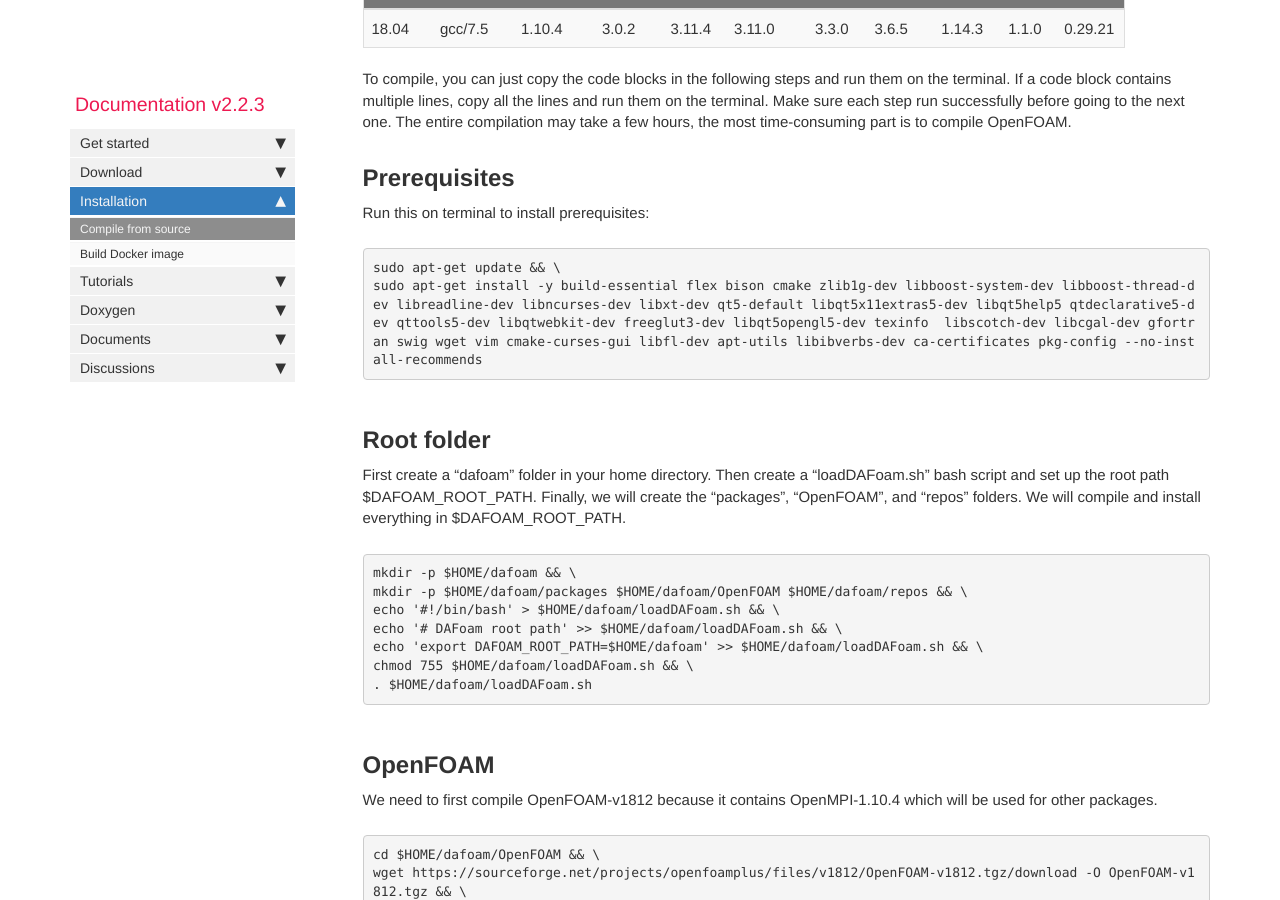
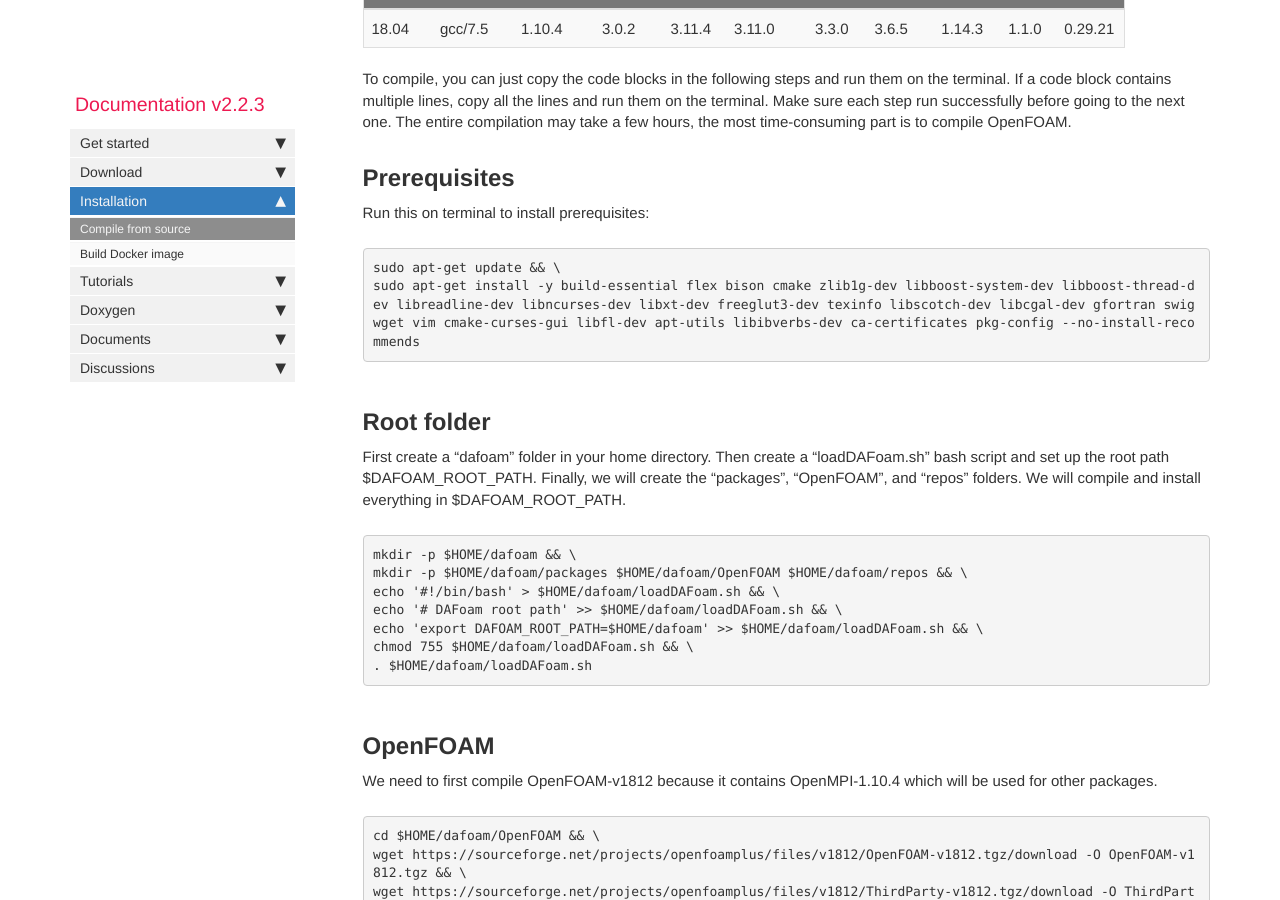
Before and after one commit to DAFoam/DAFoam.github.io, a Jekyll site: the page built from pages/mydoc/mydoc_installation_source.md, in a window 1280 px wide and 900 px high, scrolled down 761 px. Built offline with Jekyll 4.4.1, drawn with Linux system fonts in a browser that asks for light colours; comment, search, counter and statistics services are not loaded.

Commit message:
content update

```diff
--- a/pages/mydoc/mydoc_installation_source.md
+++ b/pages/mydoc/mydoc_installation_source.md
@@ -24,7 +24,7 @@ Run this on terminal to install prerequisites:
 
 <pre>
 sudo apt-get update && \
-sudo apt-get install -y build-essential flex bison cmake zlib1g-dev libboost-system-dev libboost-thread-dev libreadline-dev libncurses-dev libxt-dev qt5-default libqt5x11extras5-dev libqt5help5 qtdeclarative5-dev qttools5-dev libqtwebkit-dev freeglut3-dev libqt5opengl5-dev texinfo  libscotch-dev libcgal-dev gfortran swig wget vim cmake-curses-gui libfl-dev apt-utils libibverbs-dev ca-certificates pkg-config --no-install-recommends
+sudo apt-get install -y build-essential flex bison cmake zlib1g-dev libboost-system-dev libboost-thread-dev libreadline-dev libncurses-dev libxt-dev freeglut3-dev texinfo libscotch-dev libcgal-dev gfortran swig wget vim cmake-curses-gui libfl-dev apt-utils libibverbs-dev ca-certificates pkg-config --no-install-recommends
 </pre>
 
 ## **Root folder**
```
